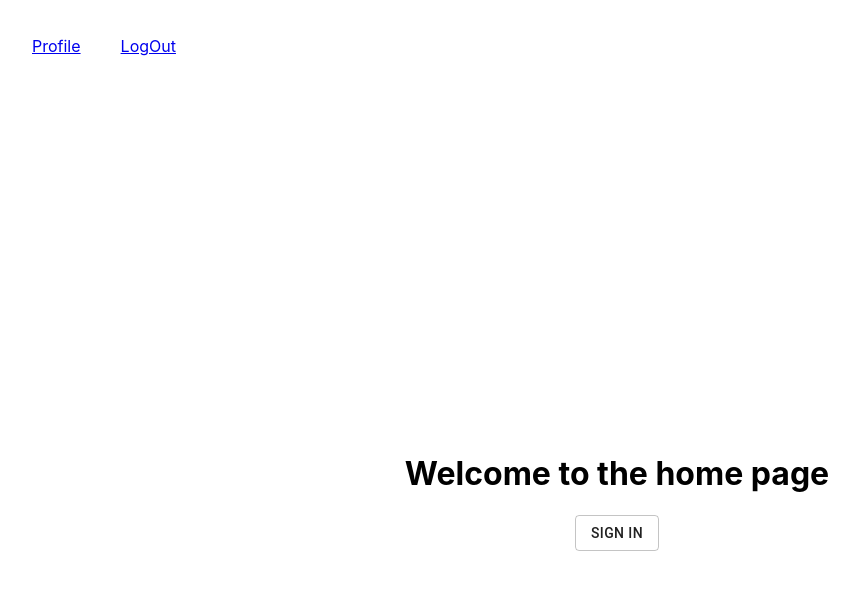
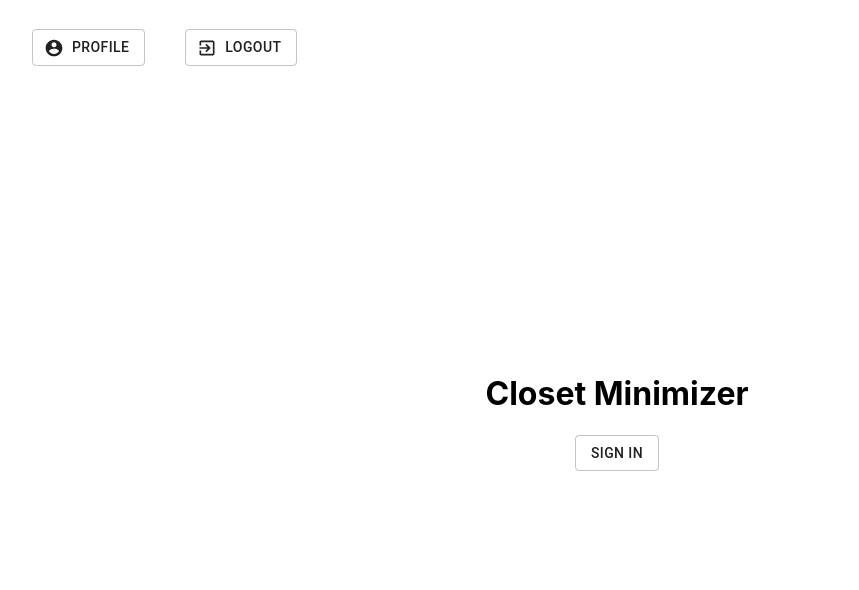
Before and after one commit to chris-jburke/sparks-joy-hackathon, a React (Create React App) app: page / in a window 1280 px wide. Shown: the top 590 px of the page, without its empty margins (23-882 px from the left). Built offline with nearby package versions, Linux system fonts and the light colour scheme.

Commit message:
nav bar icons

```diff
--- a/src/Content.js
+++ b/src/Content.js
@@ -1,5 +1,5 @@
 import React,{useState, useEffect} from 'react'
-import {Switch, Route, BrowserRouter, Link } from 'react-router-dom'
+import {Switch, Route, BrowserRouter, Link as RouterLink} from 'react-router-dom'
 import SignUpCom from './SignUpCom'
 import SignInCom from './SignInCom'
 import Profile from './Profile'
@@ -7,6 +7,16 @@ import HomeCom from './HomeCom'
 import usersData from './json/usersData'
 import usersClosets from './json/usersClosets'
 import RecycleCenter from './RecycleCenter'
+import {Button} from '@material-ui/core'
+import Link from '@material-ui/core/Link'
+import ExitToAppIcon from '@material-ui/icons/ExitToApp'
+import AccountCircleIcon from '@material-ui/icons/AccountCircle'
+const LogoutBehavior = React.forwardRef((props, ref) => (
+	<RouterLink ref={ref} to="/" {...props} />
+))
+const ProfileBehavior = React.forwardRef((props, ref) => (
+	<RouterLink ref={ref} to="/profile" {...props} />
+))
 const Content = (props) =>{
 	const [signedIn, setSignedIn] = useState(false)
 	const [currUser, setCurrUser] = useState("bob@test.com")
@@ -19,8 +29,10 @@ const Content = (props) =>{
 		<BrowserRouter>
 		<span className="navbar">
 			<ul>
-				<li className="li"><Link to="/profile">Profile</Link></li>
-				<li className="li"><Link to="/">LogOut</Link></li>
+				<li className="li">
+					<Button variant="outlined" startIcon={<AccountCircleIcon />} component={ProfileBehavior}>Profile</Button>
+				</li>
+				<li className="li"><Button variant="outlined" startIcon={<ExitToAppIcon />} component={LogoutBehavior}>Logout</Button></li>
 			</ul>
 		</span>
 		<Switch>
--- a/src/HomeCom.js
+++ b/src/HomeCom.js
@@ -9,9 +9,9 @@ const HomeCom = (props) => {
 		<RouterLink ref={ref} to="/signin" {...props} />
 	))
 	return (
-		<Box style={{"maxWidth":"100%","height":"100vh","display":"flex","justifyContent":"center","alignItems":"center", "alignContent":"center"}}>
+		<Box style={{"maxWidth":"100%","height":"80vh","display":"flex","justifyContent":"center","alignItems":"center", "alignContent":"center"}}>
 			<Box style={{"textAlign":"center"}}>
-				<h1>Welcome to the home page</h1>
+				<h1>Closet Minimizer</h1>
 				<Button variant="outlined" component={LinkBehavior}>Sign In</Button>
 			</Box>
 		</Box>
--- a/src/ProfileCloset.js
+++ b/src/ProfileCloset.js
@@ -63,7 +63,7 @@ const ProfileCloset = (props) => {
 				return (
 					<Grid style={{"color":"green", "alignSelf":"center", "width":"500px"}}key={i} item xs={12}>
 						<ShirtColorIcon color={color} />
-						<span style={{"marginLeft":"10px"}}>Color: {color} Material: {material} Size: {size} </span>
+						<span style={{"marginLeft":"10px", "width":"400px"}}>Color: {color} Material: {material} Size: {size} </span>
 						<Button variant="outlined" startIcon={<EcoIcon />} onClick={(e)=> handleMoveToRecycle(e,i)}>Recycle</Button>
 					</Grid>
 				)
@@ -71,7 +71,7 @@ const ProfileCloset = (props) => {
 				return (
 					<Grid style={{"color":"green", "alignSelf":"center", "width":"500px"}}key={i} item xs={12}>
 						<PantsColorIcon color={color} />
-						<span style={{"marginLeft":"10px"}}>Color: {color} Material: {material} Size: {size} </span>
+						<span style={{"marginLeft":"10px", "width":"400px"}}>Color: {color} Material: {material} Size: {size} </span>
 						<Button variant="outlined" startIcon={<EcoIcon />} onClick={(e)=> handleMoveToRecycle(e,i)}>Recycle</Button>
 					</Grid>
 				)
```
